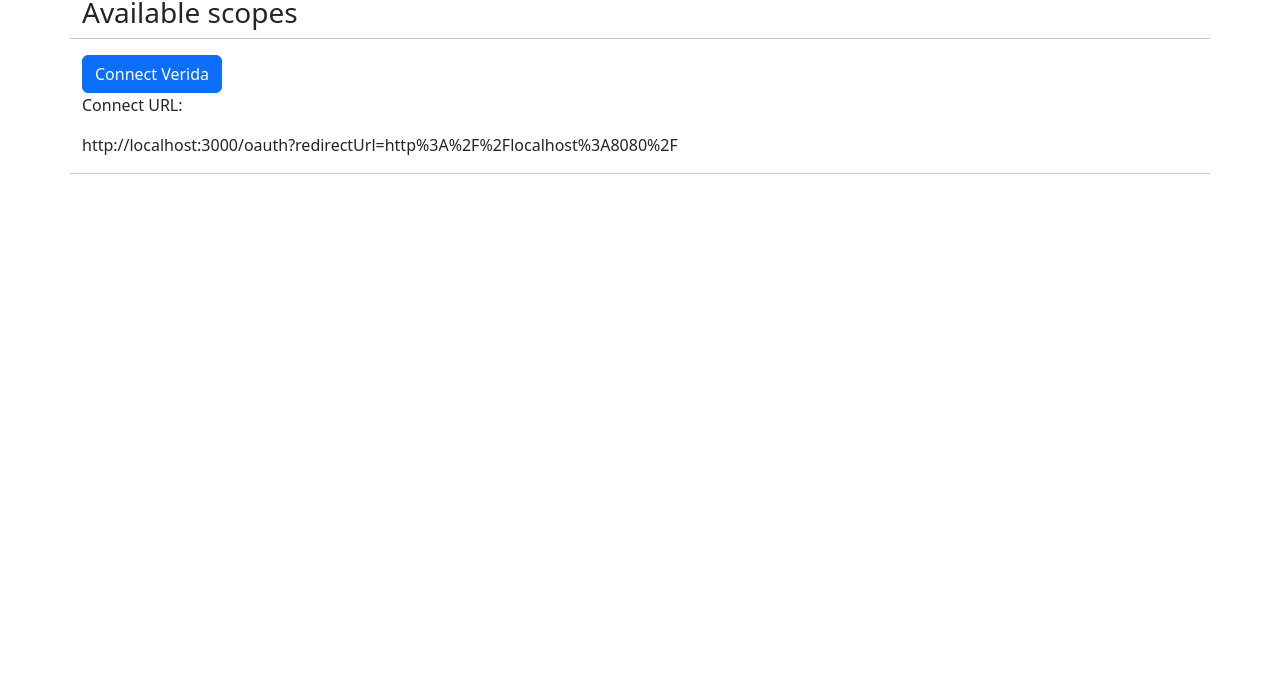
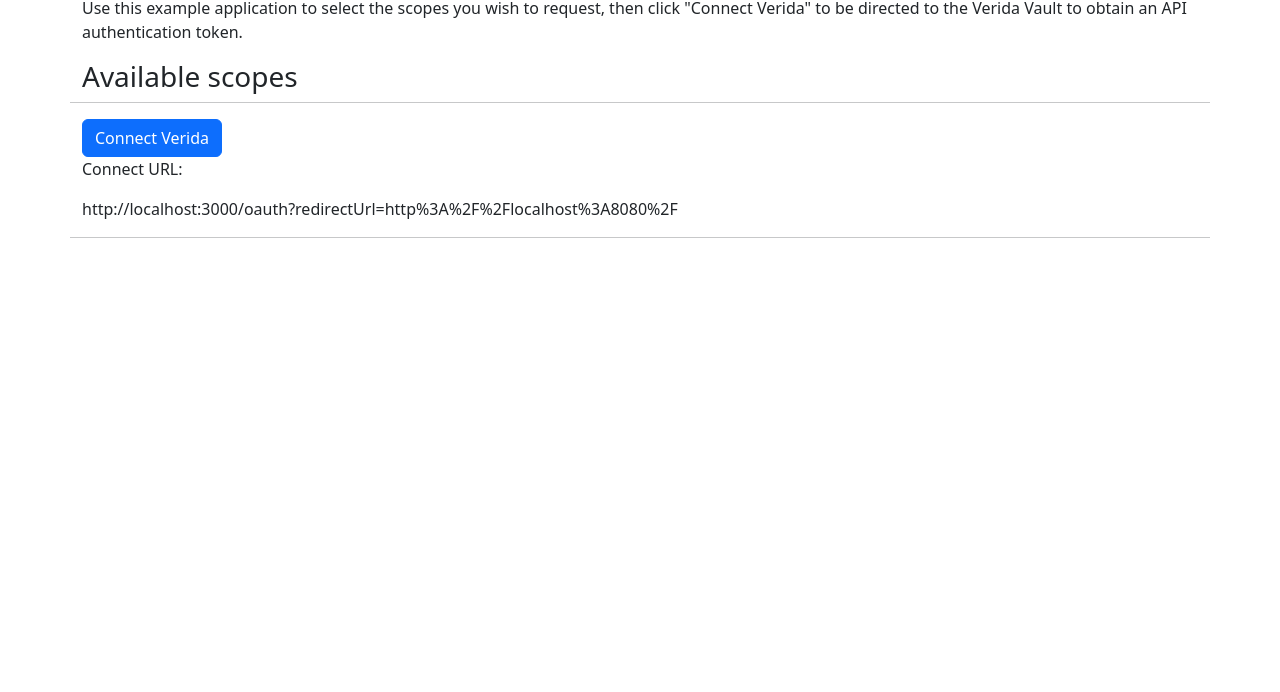
Before and after one commit to verida/app-connect-example, a website built with webpack: page src/index.html in a window 1280 px wide. Shown: the part 108-800 px from the top of the page. Built offline with nearby package versions, Linux system fonts and the light colour scheme; files whose address does not match are found by name.

Commit message:
Add intro

```diff
--- a/src/index.html
+++ b/src/index.html
@@ -11,6 +11,9 @@
 <body>
   <div class="container mt-5">
     <h1 class="text-center text-primary">Connect to Verida Example</h1>
+    <div>
+      <p>Use this example application to select the scopes you wish to request, then click "Connect Verida" to be directed to the Verida Vault to obtain an API authentication token.</p>
+    </div>
     <div id="scopes">
       <h3>Available scopes</h3>
       <!-- Container where checkboxes will be injected via JS -->
```
